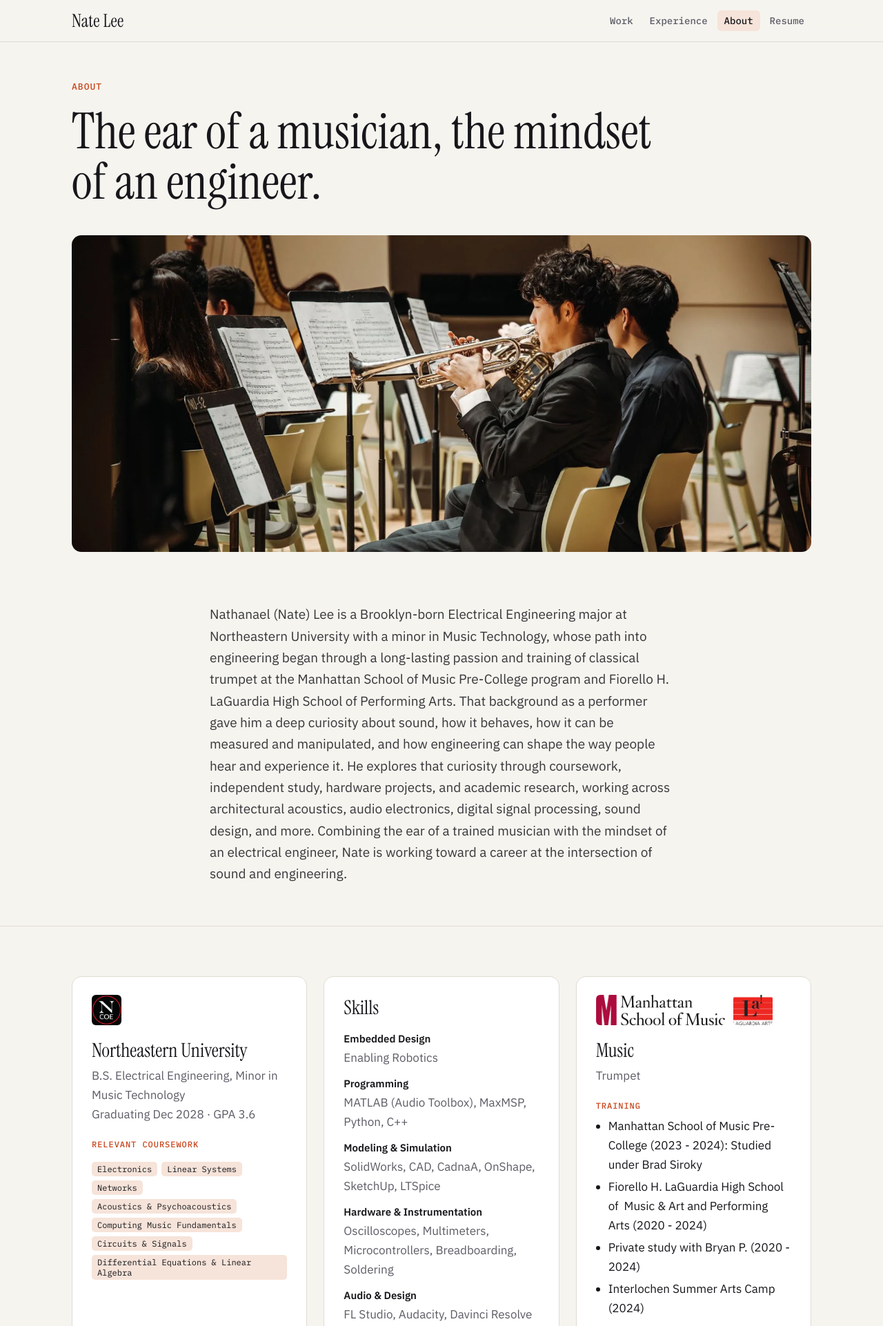
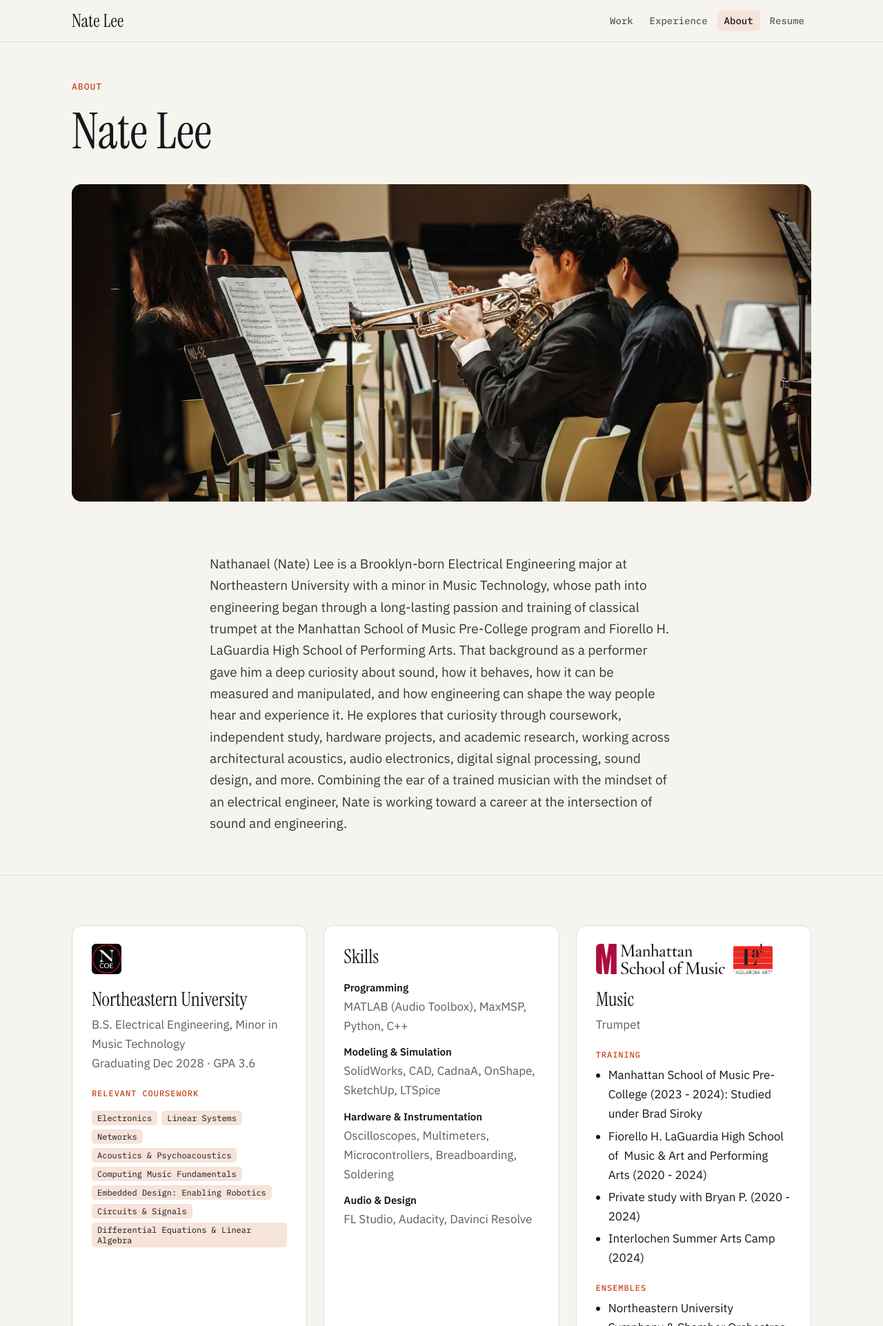
Before and after one commit to nathanaelblee/nathanaelblee.github.io, a plain HTML site: page about.html in a window 1280 px wide. Shown: the top 1922 px of the page at 69% size. Drawn offline with Linux system fonts and the light colour scheme.

Commit message:
Simplify About header, move Embedded Design to coursework, rename contact heading
Co-Authored-By: Claude Opus 5.5 <noreply@anthropic.com>

```diff
--- a/about.html
+++ b/about.html
@@ -24,7 +24,7 @@
 <div class="wrap">
   <div class="article-head">
     <p class="eyebrow">About</p>
-    <h1>The ear of a musician, the mindset of an engineer.</h1>
+    <h1>Nate Lee</h1>
     <figure class="about-banner"><img src="images/about/orchestra.webp" alt="Nate playing trumpet in an orchestra" width="1600" height="712"></figure>
   </div>
 </div>
@@ -38,11 +38,11 @@
       <h3>Northeastern University</h3>
       <p class="sub">B.S. Electrical Engineering, Minor in Music Technology<br>Graduating Dec 2028 · GPA 3.6</p>
       <h4>Relevant coursework</h4>
-      <div class="tags"><span class="tag">Electronics</span><span class="tag">Linear Systems</span><span class="tag">Networks</span><span class="tag">Acoustics & Psychoacoustics</span><span class="tag">Computing Music Fundamentals</span><span class="tag">Circuits & Signals</span><span class="tag">Differential Equations & Linear Algebra</span></div>
+      <div class="tags"><span class="tag">Electronics</span><span class="tag">Linear Systems</span><span class="tag">Networks</span><span class="tag">Acoustics & Psychoacoustics</span><span class="tag">Computing Music Fundamentals</span><span class="tag">Embedded Design: Enabling Robotics</span><span class="tag">Circuits & Signals</span><span class="tag">Differential Equations & Linear Algebra</span></div>
     </div>
     <div class="panel">
       <h3>Skills</h3>
-      <dl class="skills"><dt>Embedded Design</dt><dd>Enabling Robotics</dd><dt>Programming</dt><dd>MATLAB (Audio Toolbox), MaxMSP, Python, C++</dd><dt>Modeling &amp; Simulation</dt><dd>SolidWorks, CAD, CadnaA, OnShape, SketchUp, LTSpice</dd><dt>Hardware &amp; Instrumentation</dt><dd>Oscilloscopes, Multimeters, Microcontrollers, Breadboarding, Soldering</dd><dt>Audio &amp; Design</dt><dd>FL Studio, Audacity, Davinci Resolve</dd></dl>
+      <dl class="skills"><dt>Programming</dt><dd>MATLAB (Audio Toolbox), MaxMSP, Python, C++</dd><dt>Modeling &amp; Simulation</dt><dd>SolidWorks, CAD, CadnaA, OnShape, SketchUp, LTSpice</dd><dt>Hardware &amp; Instrumentation</dt><dd>Oscilloscopes, Multimeters, Microcontrollers, Breadboarding, Soldering</dd><dt>Audio &amp; Design</dt><dd>FL Studio, Audacity, Davinci Resolve</dd></dl>
     </div>
     <div class="panel">
       <div style="display:flex;gap:12px;align-items:center"><img class="logo" src="images/about/msm.webp" alt="Manhattan School of Music logo"><img class="logo" src="images/about/laguardia.webp" alt="LaGuardia High School logo"></div>
--- a/assets/style.css
+++ b/assets/style.css
@@ -196,7 +196,7 @@ tbody td:first-child { font-weight: 600; }
 
 /* Contact / footer */
 .contact { text-align: center; }
-.contact h2 { font: 400 clamp(40px, 6vw, 64px)/1.05 var(--serif); margin: 0 0 16px; }
+.contact h2 { font: 400 clamp(40px, 6vw, 64px)/1.05 var(--serif); margin: 0 0 28px; }
 .contact p { color: var(--muted); margin: 0 auto 28px; max-width: 520px; }
 .contact .actions { justify-content: center; }
 .site-footer { border-top: 1px solid var(--line); padding: 28px 0 40px; font: 13px var(--mono); color: var(--muted); }
```
Also changed, not shown: index.html (+1 -2 lines).
